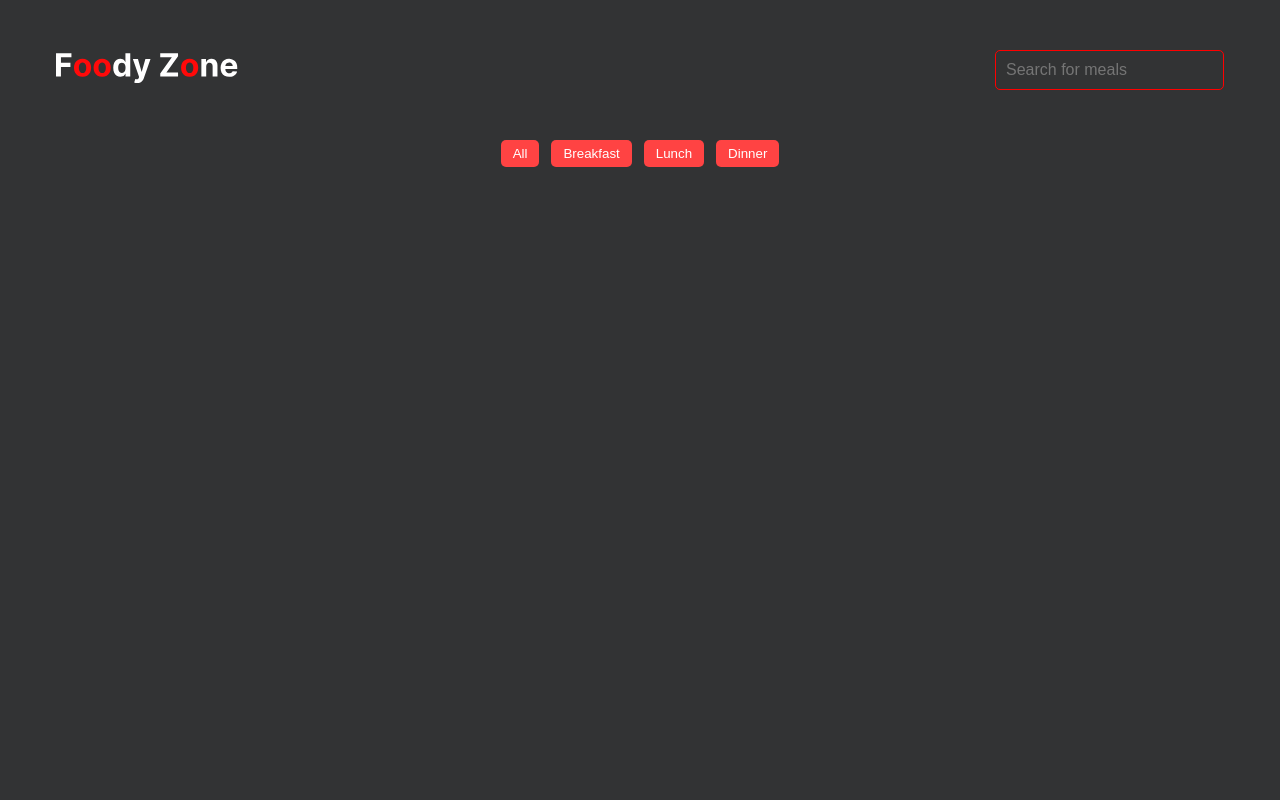
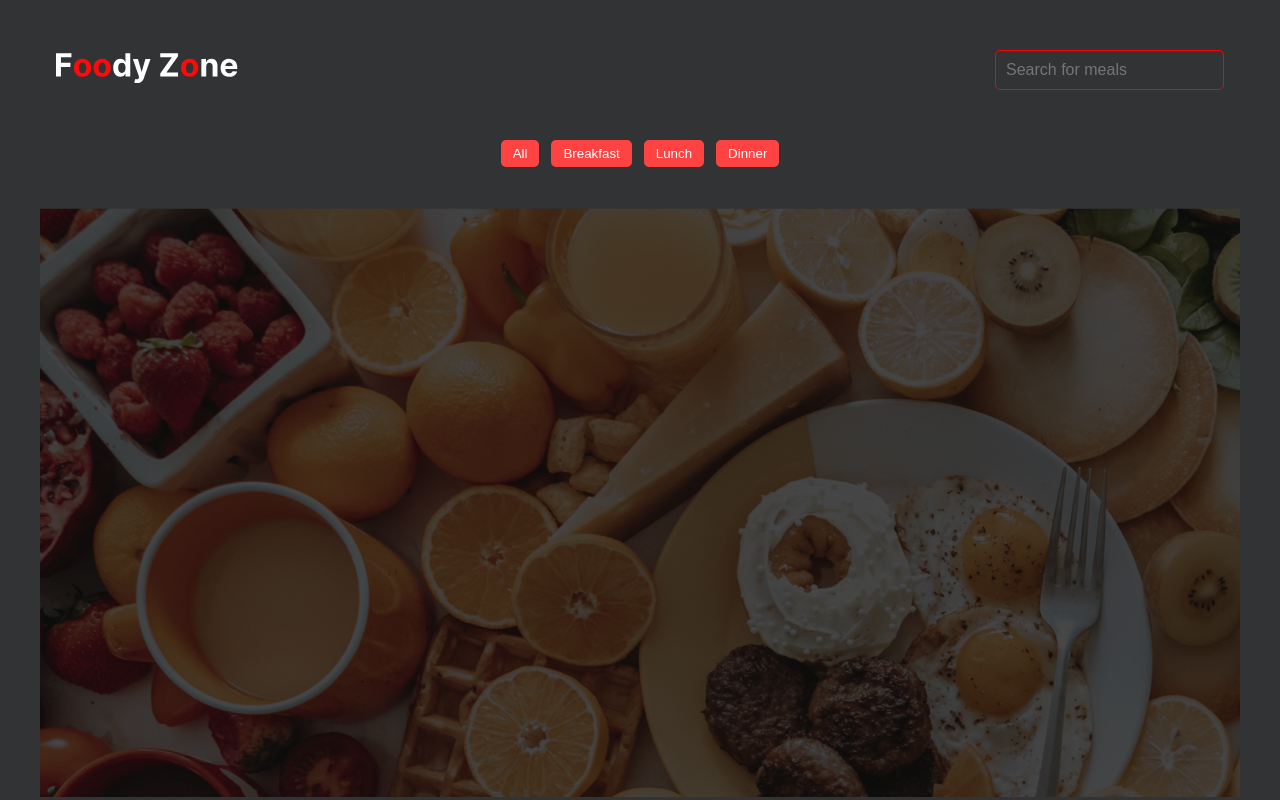
Before and after one commit to amwn1/6plus_react_projects, a React (Vite) app in the folder foodOrdering/app/: page / in a window 1280 px wide. Built offline with nearby package versions, Linux system fonts and the light colour scheme.

Commit message:
server setup and checking

```diff
--- a/foodOrdering/app/src/App.jsx
+++ b/foodOrdering/app/src/App.jsx
@@ -1,7 +1,21 @@
-import React from 'react'
+import React, { useState } from 'react'
 import styled from 'styled-components'
+const BASE_URL = "http://localhost:9000/"
 
 const App = () => {
+
+  const fetchFoodData = async() =>{
+
+  const response = await fetch(BASE_URL)
+  const json = response.json()
+
+  console.log(json);
+  }
+
+  fetchFoodData();
+
+  const[data , setData] = useState(null);
+
   return (
     <Container>
       <TopContainer>
@@ -21,6 +35,13 @@ const App = () => {
         <Button>Lunch</Button>
         <Button>Dinner</Button>
       </FilterContainer>
+
+    <FoodCardContainer>
+      <FoodCards>
+
+      </FoodCards>
+    </FoodCardContainer>
+
     </Container>
   )
 }
@@ -56,7 +77,7 @@ const FilterContainer = styled.section `
   display: flex;
   justify-content: center;
   gap: 12px;
-
+  padding-bottom: 40px;
 `;
 const Button = styled.button `
   background:#ff4343;
@@ -65,3 +86,12 @@ const Button = styled.button `
   border: none;
   color: white;
 `;
+
+const FoodCardContainer = styled.section`
+  height: calc(100vh - 210px) ;
+  background-image: url("/bg.png");
+  background-size: cover;
+`;
+const FoodCards = styled.section`
+
+`;
```
